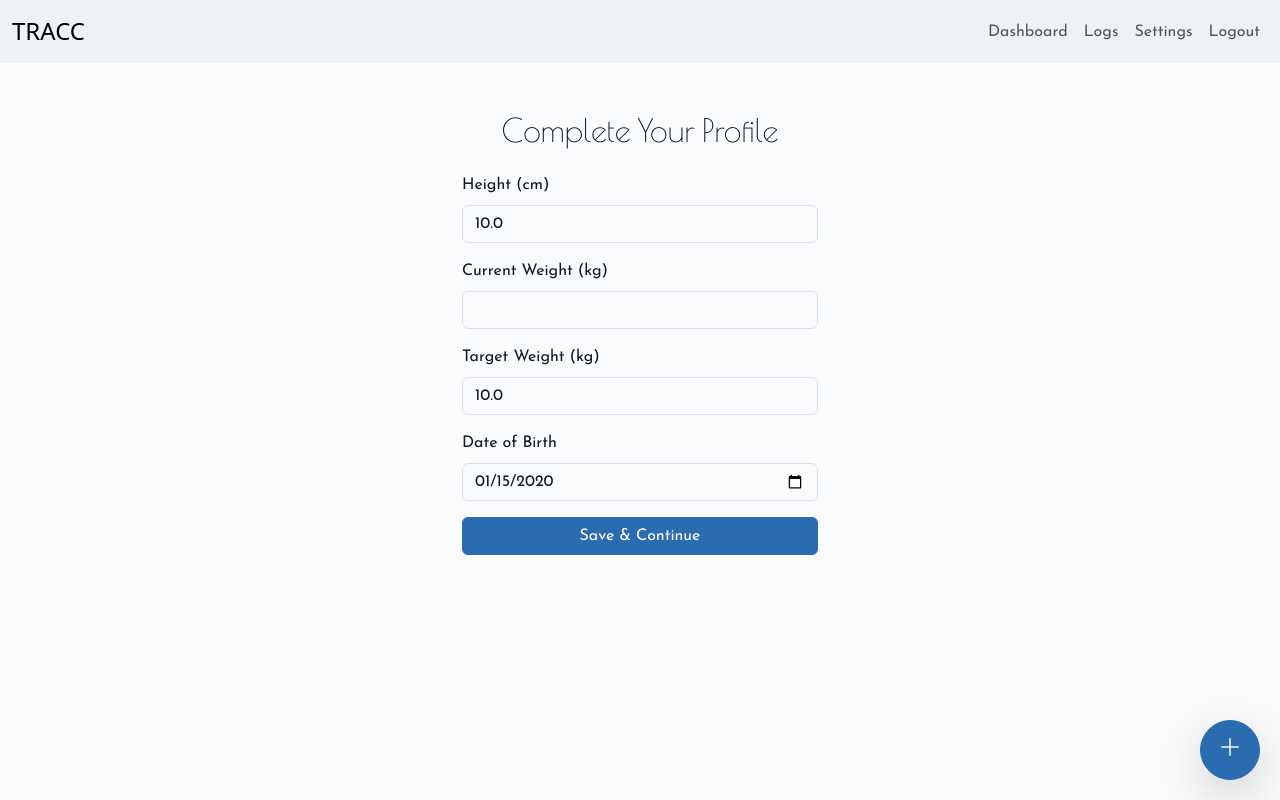
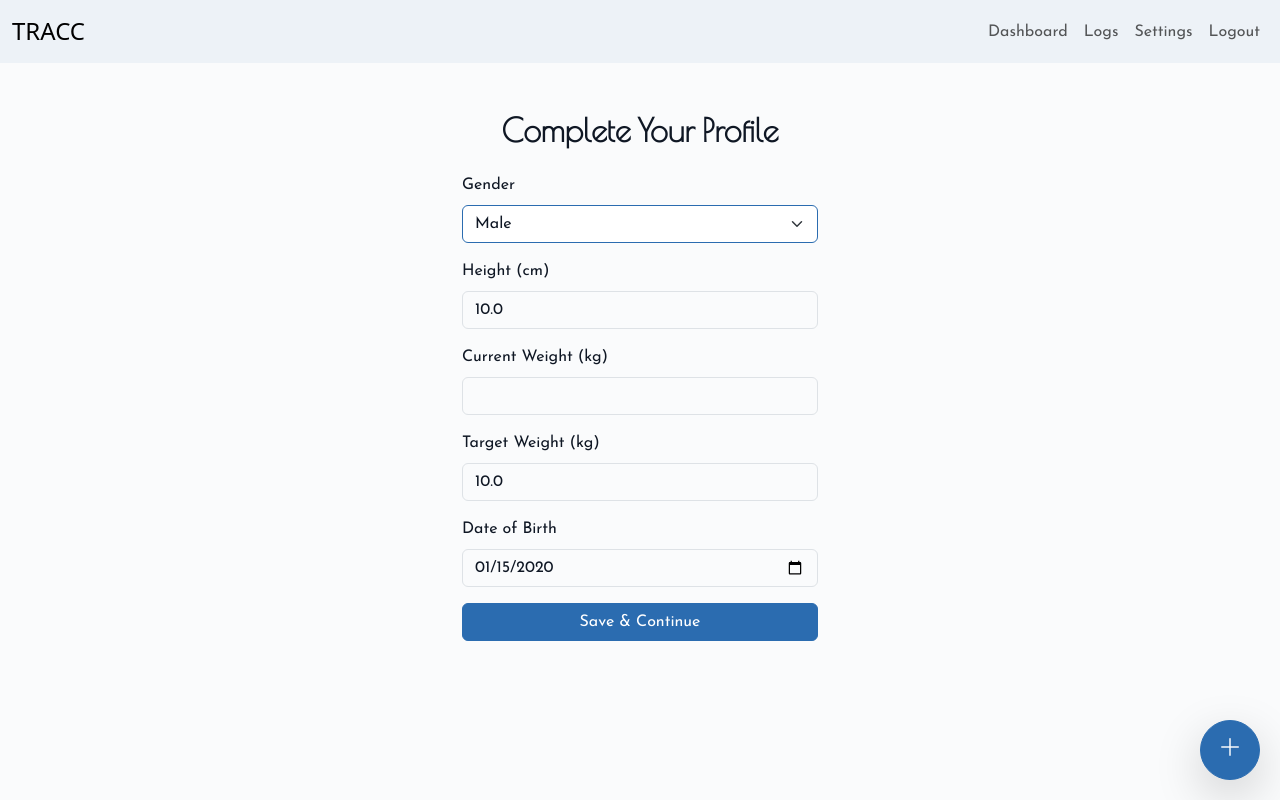
Before and after one commit to HrishiShinde/Tracc, a Django app: page /complete-profile/ in a window 1280 px wide. Run offline with Django 5.2, Linux system fonts and the light colour scheme; a user stored in the database is signed in; tables that the repository leaves empty hold one stand-in row (values such as "Sample post"); data that the repository does not hold is empty; some web fonts are replaced.

Commit message:
Phase 3 - Done.

```diff
--- a/static/css/fonts.css
+++ b/static/css/fonts.css
@@ -28,6 +28,7 @@ body {
 h1, h2, h3, h4, h5, h6,
 .display-1, .display-2, .display-3, .display-4, .display-5, .display-6 {
   font-family: var(--font-heading);
+  font-weight: bold !important;
 }
 
 /* Accent usage */
--- a/static/css/themes.css
+++ b/static/css/themes.css
@@ -1,12 +1,16 @@
 /* =====================
    Global transitions
    ===================== */
-* {
-  transition:
-    background-color 0.3s ease,
-    color 0.3s ease,
-    border-color 0.3s ease,
-    box-shadow 0.3s ease;
+body,
+.navbar,
+.card,
+.btn,
+.form-control,
+.form-select {
+  transition: background-color 0.3s ease, color 0.3s ease, border-color 0.3s ease;
+}
+.logo {
+  transition: color 0.3s ease;
 }
 
 /* =====================
--- a/templates/auth/login.html
+++ b/templates/auth/login.html
@@ -1,5 +1,5 @@
 {% extends 'layout/base.html' %}
-{% block title %}Tracc | Login{% endblock %}
+{% block title %}Login | Tracc{% endblock %}
 
 {% block content %}
 <div class="row justify-content-center">
--- a/templates/auth/register.html
+++ b/templates/auth/register.html
@@ -1,5 +1,5 @@
 {% extends 'layout/base.html' %}
-{% block title %}Tracc | Register{% endblock %}
+{% block title %}Register | Tracc{% endblock %}
 
 {% block content %}
 <div class="row justify-content-center">
@@ -17,8 +17,8 @@
                 <input type="email" name="email" class="form-control" id="email" required>
             </div>
             <div class="mb-3">
-                <label for="password1" class="form-label">Password</label>
-                <input type="password" name="password1" class="form-control" id="password1" required>
+                <label for="password" class="form-label">Password</label>
+                <input type="password" name="password" class="form-control" id="password" required>
             </div>
             <div class="mb-3">
                 <label for="password2" class="form-label">Confirm Password</label>
--- a/templates/logs/weightlog_list.html
+++ b/templates/logs/weightlog_list.html
@@ -1,5 +1,5 @@
 {% extends 'layout/base.html' %}
-{% block title %}Tracc | My Weight Logs{% endblock %}
+{% block title %}My Weight Logs | Tracc{% endblock %}
 
 {% block content %}
 <div class="row justify-content-center">
--- a/templates/profile/get_more_data.html
+++ b/templates/profile/get_more_data.html
@@ -1,13 +1,30 @@
 {% extends 'layout/base.html' %}
-{% block title %}Tracc | Complete Your Profile{% endblock %}
+{% block title %}
+    {% if is_update %}Update Your Profile{% else %}Complete Your Profile{% endif %} | Tracc
+{% endblock %}
 
 {% block content %}
 <div class="row justify-content-center">
     <div class="col-12 col-sm-10 col-md-6 col-lg-4">
-        <h2 class="mb-4 text-center">Complete Your Profile</h2>
+        <h2 class="mb-4 text-center">
+            {% if is_update %}
+                Update Profile
+            {% else %}
+                Complete Your Profile
+            {% endif %}
+        </h2>
 
         <form method="POST">
             {% csrf_token %}
+            <div class="mb-3">
+                <label for="gender" class="form-label">Gender</label>
+                <select name="gender" id="gender" class="form-select">
+                    <option value="" {% if not profile.gender %}selected{% endif %}>Select Gender</option>
+                    <option value="M" {% if profile.gender == "M" %}selected{% endif %}>Male</option>
+                    <option value="F" {% if profile.gender == "F" %}selected{% endif %}>Female</option>
+                    <option value="O" {% if profile.gender == "O" %}selected{% endif %}>Other</option>
+                </select>
+            </div>
 
             <div class="mb-3">
                 <label for="height_cm" class="form-label">Height (cm)</label>
@@ -15,11 +32,13 @@
                        value="{{ profile.height_cm|default:'' }}">
             </div>
 
+            {% if not is_update %}
             <div class="mb-3">
                 <label for="current_weight" class="form-label">Current Weight (kg)</label>
                 <input type="number" step="0.1" name="current_weight" class="form-control" id="current_weight" required
                        value="{{ profile.current_weight|default:'' }}">
             </div>
+            {% endif %}
 
             <div class="mb-3">
                 <label for="target_weight" class="form-label">Target Weight (kg)</label>
--- a/weight/models.py
+++ b/weight/models.py
@@ -3,10 +3,17 @@ from django.contrib.auth.models import User
 from datetime import date
 
 class Profile(models.Model):
+    GENDER_CHOICES = [
+        ('M', 'Male'),
+        ('F', 'Female'),
+        ('O', 'Other'),
+    ]
+
     user = models.OneToOneField(User, on_delete=models.CASCADE)
     height_cm = models.FloatField(blank=True, null=True)
     dob = models.DateField(blank=True, null=True)
     target_weight = models.FloatField(blank=True, null=True)
+    gender = models.CharField(max_length=1, choices=GENDER_CHOICES, blank=True, null=True)
 
     def bmi(self, current_weight=None):
         weight = current_weight if current_weight else self.current_weight()
--- a/weight/urls.py
+++ b/weight/urls.py
@@ -3,17 +3,27 @@ from django.shortcuts import redirect
 from . import views
 
 urlpatterns = [
+    # Auth
     path('register/', views.register_view, name='register'),
     path('login/', views.login_view, name='login'),
     path('logout/', views.logout_view, name='logout'),
     path('post-login/', views.redirect_after_login, name='redirect_after_login'),
+
+    # Profile
     path('complete-profile/', views.get_more_data, name='get_more_data'),
+    path('update-profile/', views.get_more_data, name='update_profile'),
+
+    # Dashboard
     path('dashboard/', views.dashboard, name='dashboard'),
+
+    # Logs
     path('logs/', views.weightlog_list, name='weightlog_list'),
     path('logs/add/', views.add_or_edit_weight_log, name='add_weight_log'),
     path('logs/<int:pk>/edit/', views.add_or_edit_weight_log, name='edit_weight_log'),
     path('logs/<int:pk>/delete/', views.delete_weight_log, name='delete_weight_log'),
     path('clock_in/', views.add_or_edit_weight_log, name='clock_in'),
+
+    # Settings
     path('settings/', views.settings, name='settings'),
 
     # Catch-all empty path redirect
--- a/weight/views.py
+++ b/weight/views.py
@@ -51,6 +51,7 @@ def logout_view(request):
     return redirect('login')
 
 
+# ---------- Redirect ----------
 def redirect_after_login(request):
     profile = request.user.profile
     if not profile.height_cm or not profile.target_weight:
@@ -58,27 +59,35 @@ def redirect_after_login(request):
     return redirect('dashboard')
 
 
+# ---------- Complete your Profile ----------
 @login_required
 def get_more_data(request):
     profile = request.user.profile
+    is_update = request.path.endswith('update-profile/')
+
     if request.method == 'POST':
+        gender = request.POST.get('gender')
         height = request.POST.get('height_cm')
         current_weight = request.POST.get('current_weight')
         target_weight = request.POST.get('target_weight')
         dob = request.POST.get('dob')
 
+        profile.gender = gender
         profile.height_cm = height
         profile.target_weight = target_weight
         profile.dob = dob if dob else None
         profile.save()
 
         # Save first weight log
-        if current_weight:
+        if current_weight and not is_update:
             WeightLog.objects.create(profile=profile, weight=current_weight)
 
-        return redirect('dashboard')
+        if is_update:
+            return redirect('settings')
+        else:
+            return redirect('dashboard')
 
-    return render(request, 'profile/get_more_data.html', {'profile': profile})
+    return render(request, 'profile/get_more_data.html', {'profile': profile, 'is_update':is_update})
 
 
 # ---------- Dashboard ----------
@@ -111,17 +120,20 @@ def dashboard(request):
         'recent_logs': recent_logs[:5],
         'bmi': bmi,
         'progress': progress,
-        'today_log': today_log
+        'today_log': today_log,
+        'clock_in_time': today_log.check_in_at.isoformat() if today_log else None,
     }
     return render(request, 'dashboard/dashboard.html', context)
 
 
+# ---------- Logs ----------
 @login_required
 def weightlog_list(request):
     logs = request.user.profile.weightlog_set.all()
     return render(request, 'logs/weightlog_list.html', {'logs': logs})
 
 
+# ---------- Add or Edit Logs ----------
 @login_required
 def add_or_edit_weight_log(request, pk=None):
     profile = request.user.profile
@@ -155,6 +167,7 @@ def add_or_edit_weight_log(request, pk=None):
         return redirect('weightlog_list')  # ya dashboard, jahan se call ho raha hai
 
 
+# ---------- Delete Logs ----------
 @login_required
 def delete_weight_log(request, pk):
     log = get_object_or_404(request.user.profile.weightlog_set, pk=pk)
@@ -163,6 +176,7 @@ def delete_weight_log(request, pk):
         log.delete()
         return redirect('weightlog_list')
 
+
 # ---------- Settings ----------
 @login_required
 def settings(request):
```
Also changed, not shown: templates/dashboard/dashboard.html (+34 -3 lines), templates/dashboard/settings.html (+11 -1 lines), weight/migrations/0005_profile_gender.py (added).
